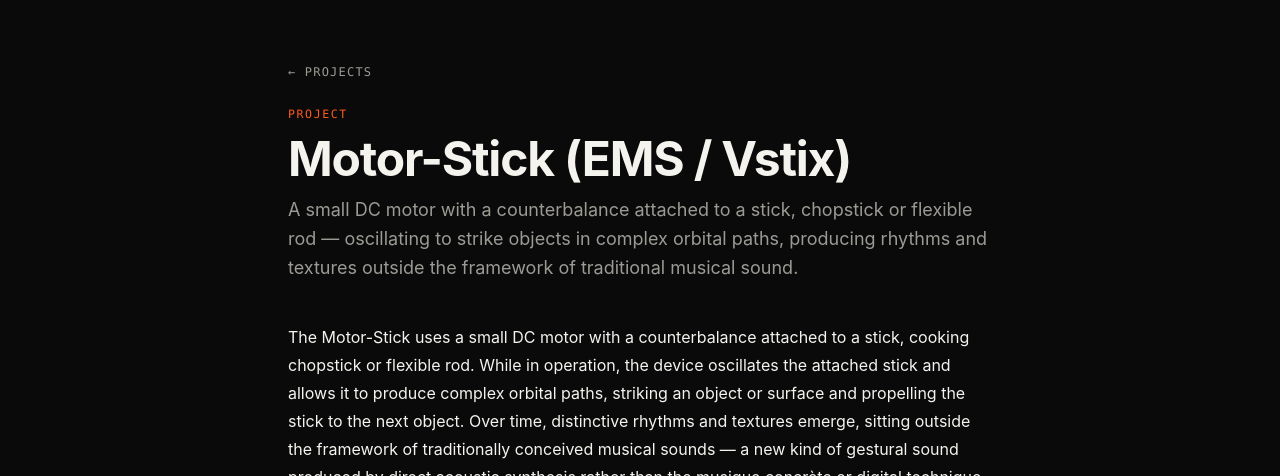
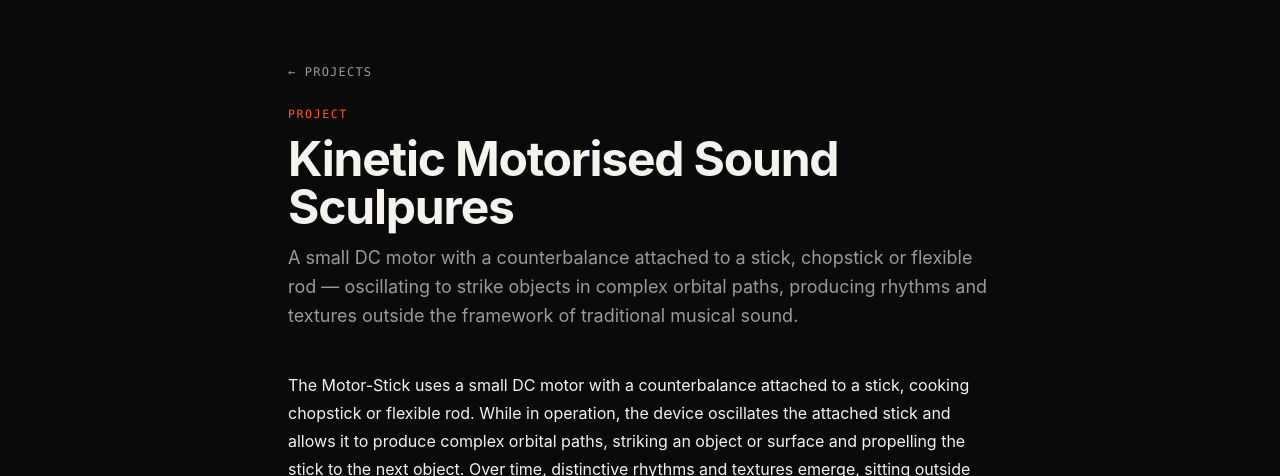
Before and after one commit to safeinsound-revolution/robbieavenaim-com, an Astro site: page /projects/motor-stick in a window 1280 px wide. Shown: the part 624-1100 px from the top of the page. Built offline with nearby package versions, Linux system fonts and the light colour scheme; Astro itself is replaced by a stand-in of ours.

Commit message:
Update Projects “motor-stick”

```diff
--- a/src/content/projects/motor-stick.md
+++ b/src/content/projects/motor-stick.md
@@ -1,5 +1,5 @@
 ---
-title: Motor-Stick (EMS / Vstix)
+title: Kinetic Motorised Sound Sculpures
 order: 2
 summary: A small DC motor with a counterbalance attached to a stick, chopstick or flexible rod — oscillating to strike objects in complex orbital paths, producing rhythms and textures outside the framework of traditional musical sound.
 heroImage: /images/Screen Shot 2026-07-23 at 9.31.06 pm.png
```
